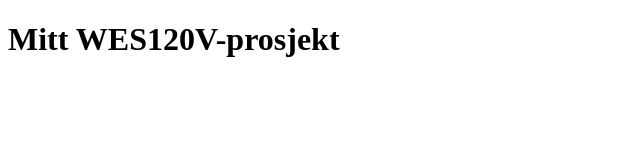
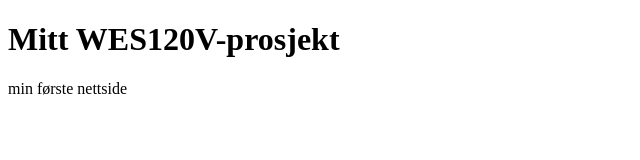
Before and after one commit to Mohammad-AboZamel/WES120V-obligatorisk-oppgave-1, a website: page index.html in a window 1280 px wide. Shown: the whole page, without its empty margins (0-640 px from the left). Drawn offline with Linux system fonts and the light colour scheme.

Commit message:
legg til enkel tekst på nettsiden

```diff
--- a/index.html
+++ b/index.html
@@ -7,5 +7,6 @@
   </head>
   <body>
     <h1>Mitt WES120V-prosjekt</h1>
+    <p>min første nettside</p>
   </body>
 </html>
```
